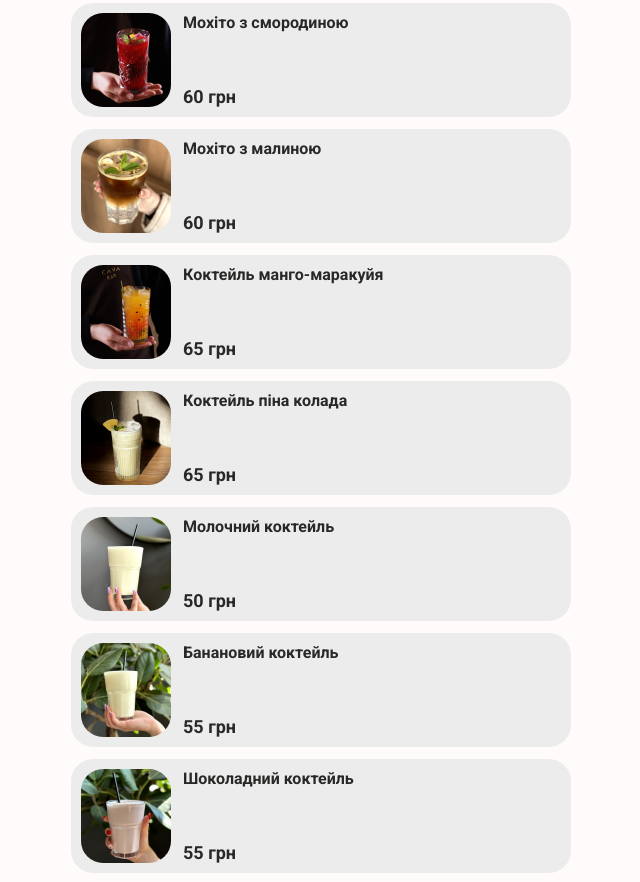
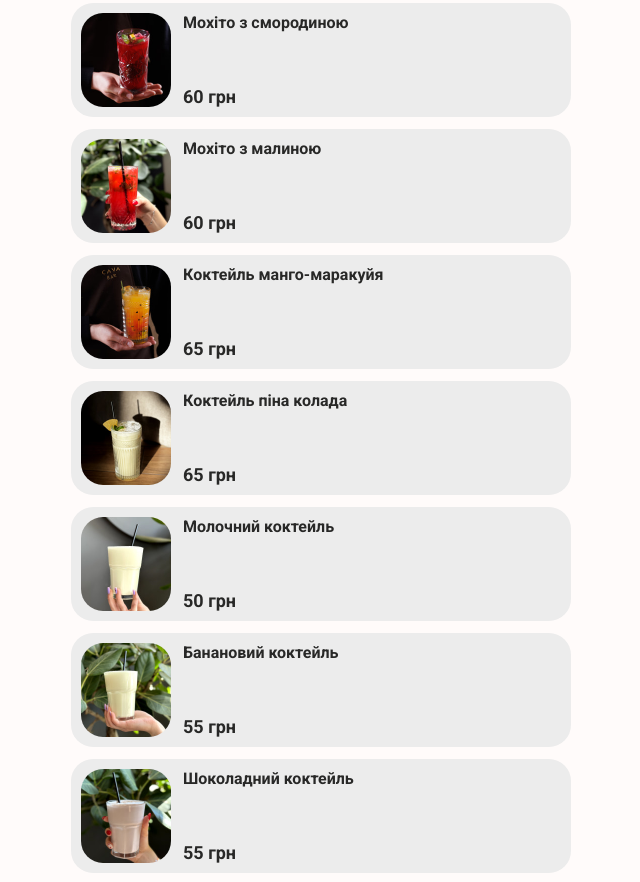
Before and after one commit to Olexandr597/CavaBar, a website: page menu.html in a window 1280 px wide. Shown: the part 4713-5595 px from the top of the page, without its empty margins (319-959 px from the left). Drawn offline with nearby package versions, Linux system fonts and the light colour scheme.

Commit message:
get some changes

```diff
--- a/menu.html
+++ b/menu.html
@@ -630,7 +630,7 @@
         </li>
         <li>
             <div class="menu_box" >
-                <img class="photo_menu"  src="./images/ice_coffe_4.jpg" alt="Мохіто з малиною" height="94" width="90">
+                <img class="photo_menu"  src="./images/cold_drink_4.jpg" alt="Мохіто з малиною" height="94" width="90">
                 <div class="container_text_menu">
                     <p class="title_dish">Мохіто з малиною</p>
                     <p class="price_dish coffee">60 грн</p>
```
Also changed, not shown: images/pasta_1.jpg, images/pasta_2.jpg, images/pasta_3.jpg, images/pasta_4.jpg.
